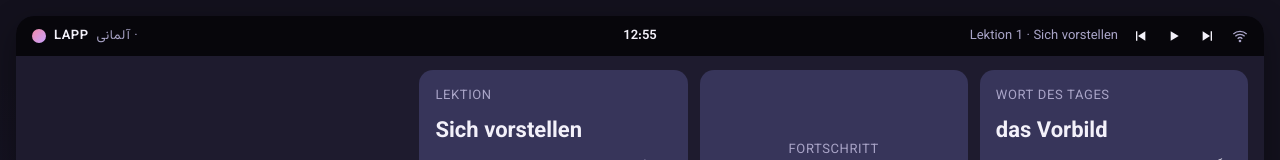
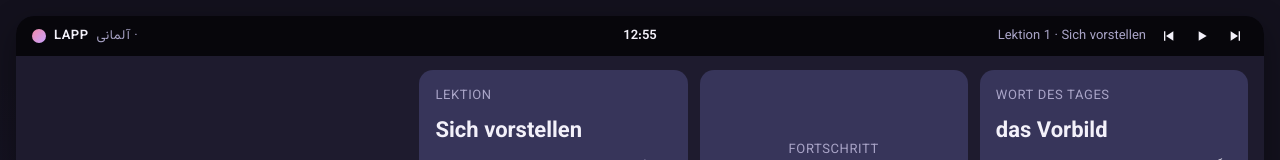
Before and after one commit to khaledialireza/LAPP, a plain HTML site: page index.html in a window 1280 px wide. Shown: the top 160 px of the page. Drawn offline with Linux system fonts and the light colour scheme.

Commit message:
Remove the wifi icon everywhere
Co-Authored-By: Claude Opus 5.5 <noreply@anthropic.com>
Claude-Session: https://claude.ai/code/session_012sqD5PVNjXM88qKJVnLdeQ

```diff
--- a/index.html
+++ b/index.html
@@ -28,7 +28,6 @@
           <button class="icon-btn" data-act="toggle" aria-label="play"><svg class="ico-play" viewBox="0 0 24 24" fill="currentColor"><path d="M7 5v14l12-7z"/></svg></button>
           <button class="icon-btn" data-act="next" aria-label="weiter"><svg viewBox="0 0 24 24" fill="currentColor"><path d="M16 5h2v14h-2zM4 5v14l11-7z"/></svg></button>
         </div>
-        <svg class="wifi" width="16" height="16" viewBox="0 0 24 24" fill="none" stroke="currentColor" stroke-width="2"><path d="M2 9a15 15 0 0 1 20 0M5 12.5a10 10 0 0 1 14 0M8.5 16a5 5 0 0 1 7 0"/><circle cx="12" cy="19.5" r="1" fill="currentColor"/></svg>
       </div>
     </header>
 
```
